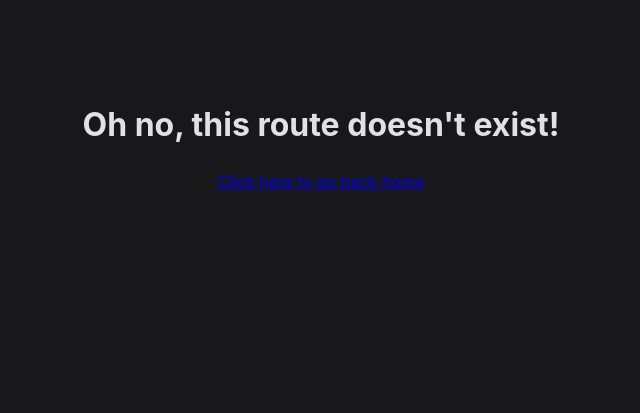
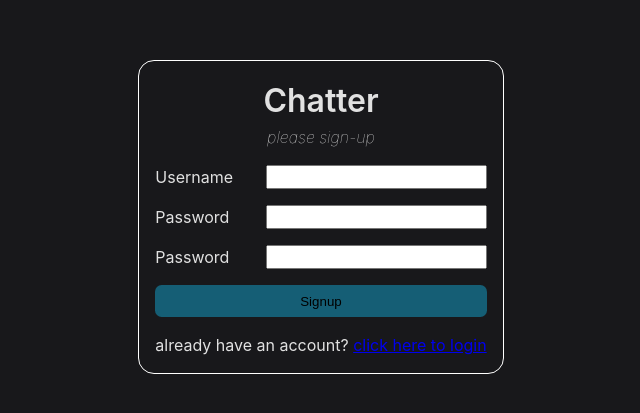
Before and after one commit to eeeeaa/messenger-app-client, a React (Vite) app: page /auth/signup in a window 1280 px wide. Shown: the part 183-596 px from the top of the page, without its empty margins (319-959 px from the left). Built offline with nearby package versions, Linux system fonts and the light colour scheme; no server answers.

Commit message:
implement login and signup logic

```diff
--- a/src/components/App.jsx
+++ b/src/components/App.jsx
@@ -1,17 +1,33 @@
-import { createBrowserRouter, Outlet, RouterProvider } from "react-router-dom";
+import {
+  createBrowserRouter,
+  Outlet,
+  RouterProvider,
+  useNavigate,
+} from "react-router-dom";
 import "../styles/App.css";
 import { useCookies } from "react-cookie";
 import { AppContext } from "../utils/contextProvider";
+import PropTypes from "prop-types";
 
 import ErrorPage from "./common/error";
 import Home from "./routes/home";
 import Login from "./routes/login";
 import Sidebar from "./common/sidebar";
+import { useEffect } from "react";
 
-function Root() {
-  const [cookies, setCookie, removeCookie] = useCookies(["token"]);
+Root.propTypes = {
+  cookies: PropTypes.object,
+  setCookie: PropTypes.func,
+  removeCookie: PropTypes.func,
+};
 
-  /*if (cookies.token === undefined) {
+Auth.propTypes = {
+  cookies: PropTypes.object,
+  setCookie: PropTypes.func,
+  removeCookie: PropTypes.func,
+};
+
+function Auth({ cookies, setCookie, removeCookie }) {
   return (
     <AppContext.Provider
       value={{
@@ -20,10 +36,20 @@ function Root() {
         removeCookie,
       }}
     >
-        <Login />
+      <Outlet />
     </AppContext.Provider>
   );
-  }*/
+}
+
+function Root({ cookies, setCookie, removeCookie }) {
+  const navigate = useNavigate();
+
+  useEffect(() => {
+    if (cookies.token === undefined) {
+      navigate("/auth/signup");
+      return;
+    }
+  });
 
   return (
     <AppContext.Provider
@@ -42,10 +68,17 @@ function Root() {
 }
 
 function App() {
+  const [cookies, setCookie, removeCookie] = useCookies(["token"]);
   const router = createBrowserRouter([
     {
       path: "/",
-      element: <Root />,
+      element: (
+        <Root
+          cookies={cookies}
+          setCookie={setCookie}
+          removeCookie={removeCookie}
+        />
+      ),
       errorElement: <ErrorPage />,
       children: [
         {
@@ -54,6 +87,27 @@ function App() {
         },
       ],
     },
+    {
+      path: "/auth",
+      element: (
+        <Auth
+          cookies={cookies}
+          setCookie={setCookie}
+          removeCookie={removeCookie}
+        />
+      ),
+      errorElement: <ErrorPage />,
+      children: [
+        {
+          path: "/auth/login",
+          element: <Login isSignup={false} />,
+        },
+        {
+          path: "/auth/signup",
+          element: <Login isSignup={true} />,
+        },
+      ],
+    },
   ]);
   return <RouterProvider router={router} />;
 }
--- a/src/components/routes/login.jsx
+++ b/src/components/routes/login.jsx
@@ -1,23 +1,44 @@
 import styles from "../../styles/routes/login.module.css";
 import { useState, useContext } from "react";
-import { useNavigate } from "react-router-dom";
+import { useNavigate, Link } from "react-router-dom";
 import { AppContext } from "../../utils/contextProvider";
+import PropTypes from "prop-types";
 
-import { loginUseCase } from "../../domain/auth/authUseCase";
+import { loginUseCase, signupUseCase } from "../../domain/auth/authUseCase";
 import ErrorPage from "../common/error";
 import LoadingPage from "../common/loadingPage";
 
-export default function Login() {
+Login.propTypes = {
+  isSignup: PropTypes.bool,
+};
+
+export default function Login({ isSignup = false }) {
   const navigate = useNavigate();
   const { setCookie } = useContext(AppContext);
   const [username, setUserName] = useState();
   const [password, setPassword] = useState();
+  const [passwordConfirm, setPasswordConfirm] = useState();
 
   const [error, setError] = useState(null);
   const [loading, setLoading] = useState(false);
 
   const handleSubmit = async (e) => {
     e.preventDefault();
+    if (isSignup) {
+      //sign up
+      if (password !== passwordConfirm) {
+        return;
+      }
+      try {
+        setLoading(true);
+        await signupUseCase(username, password, passwordConfirm);
+        setLoading(false);
+        navigate("/auth/login");
+      } catch (error) {
+        setError(error);
+      }
+    } else {
+      //log in
       try {
         setLoading(true);
         const data = await loginUseCase(username, password);
@@ -32,6 +53,7 @@ export default function Login() {
       } catch (error) {
         setError(error);
       }
+    }
   };
 
   if (error) return <ErrorPage errorMsg={error.message} />;
@@ -42,7 +64,9 @@ export default function Login() {
       <form onSubmit={handleSubmit} className={styles["login-form"]}>
         <div className={styles["login-header"]}>
           <h1 className={styles["login-title"]}>Chatter</h1>
-          <div className={styles["login-subtitle"]}>please login</div>
+          <div className={styles["login-subtitle"]}>
+            {isSignup ? <>please sign-up</> : <>please login</>}
+          </div>
         </div>
         <div className={styles["form-input"]}>
           <label htmlFor="username">Username</label>
@@ -64,9 +88,49 @@ export default function Login() {
             required
           />
         </div>
+        {isSignup ? (
+          <div className={styles["form-input"]}>
+            <label htmlFor="password_confirm">Password</label>
+            <input
+              type="password"
+              name="password_confirm"
+              id="password_confirm"
+              onChange={(e) => {
+                if (password !== e.target.value) {
+                  console.log(password);
+                  console.log(e.target.value);
+                  e.target.setCustomValidity("password not match!");
+                } else {
+                  e.target.setCustomValidity("");
+                }
+                e.target.reportValidity();
+                setPasswordConfirm(e.target.value);
+              }}
+              required
+            />
+          </div>
+        ) : (
+          <></>
+        )}
+        {isSignup ? (
+          <button className={styles["login-button"]} type="submit">
+            Signup
+          </button>
+        ) : (
           <button className={styles["login-button"]} type="submit">
             Login
           </button>
+        )}
+        {isSignup ? (
+          <div>
+            already have an account?{" "}
+            <Link to={"/auth/login"}>click here to login</Link>{" "}
+          </div>
+        ) : (
+          <div>
+            no account? <Link to={"/auth/signup"}>click here to signup</Link>{" "}
+          </div>
+        )}
       </form>
     </div>
   );
--- a/src/domain/auth/authUseCase.js
+++ b/src/domain/auth/authUseCase.js
@@ -1,4 +1,5 @@
-const loginUri = `${import.meta.env.VITE_MESSENGER_API_URL}/auth/login`;
+const loginUri = `${import.meta.env.VITE_MESSENGER_API_URL}/v1/auth/login`;
+const signupUri = `${import.meta.env.VITE_MESSENGER_API_URL}/v1/auth/signup`;
 
 export const loginUseCase = async (username, password) => {
   const response = await fetch(loginUri, {
@@ -16,3 +17,20 @@ export const loginUseCase = async (username, password) => {
   const jsonResponse = await response.json();
   return { username: jsonResponse.username, token: jsonResponse.token };
 };
+
+export const signupUseCase = async (username, password, password_confirm) => {
+  const response = await fetch(signupUri, {
+    method: "POST",
+    mode: "cors",
+    headers: {
+      "Content-Type": "application/json",
+    },
+    body: JSON.stringify({ username, password, password_confirm }),
+  });
+  if (response.status >= 400) {
+    throw new Error("server error");
+  }
+
+  const jsonResponse = await response.json();
+  return { user: jsonResponse.user };
+};
```
Lines whose indentation alone changed are shown as unchanged.
